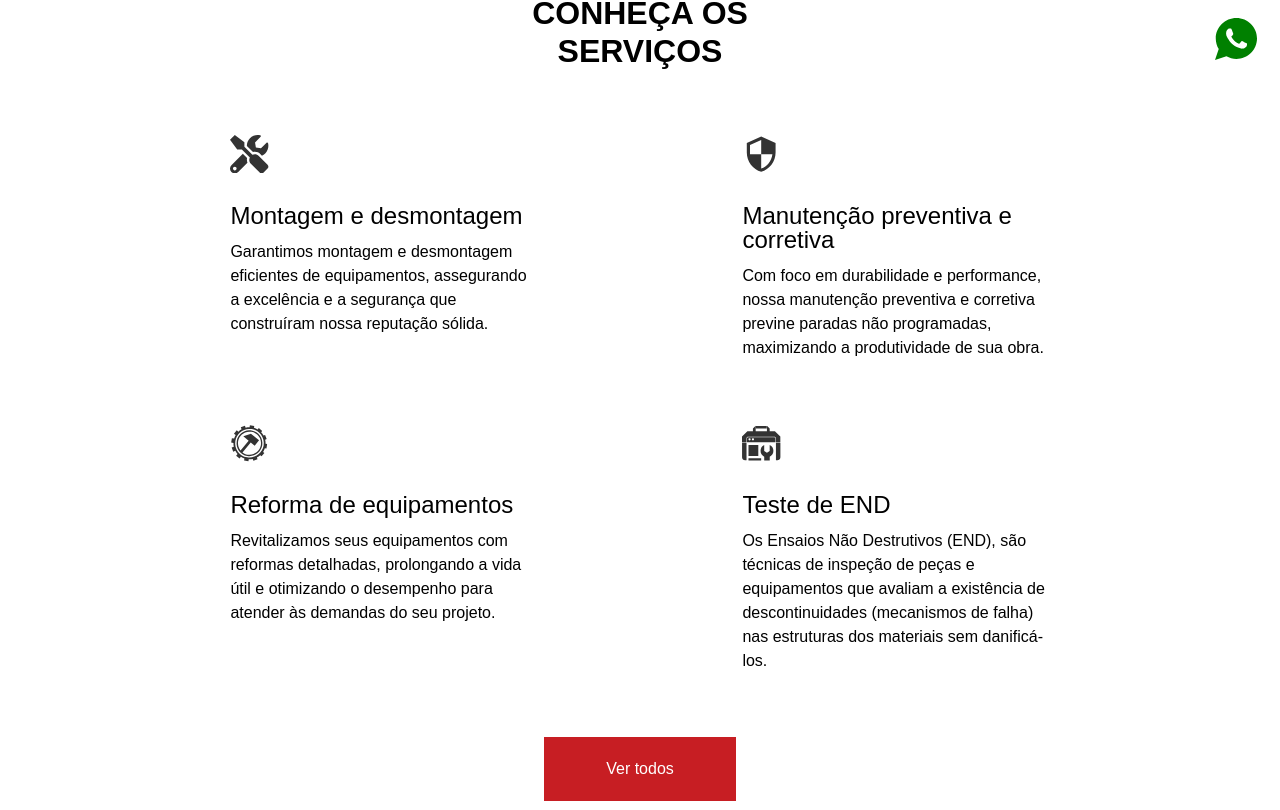
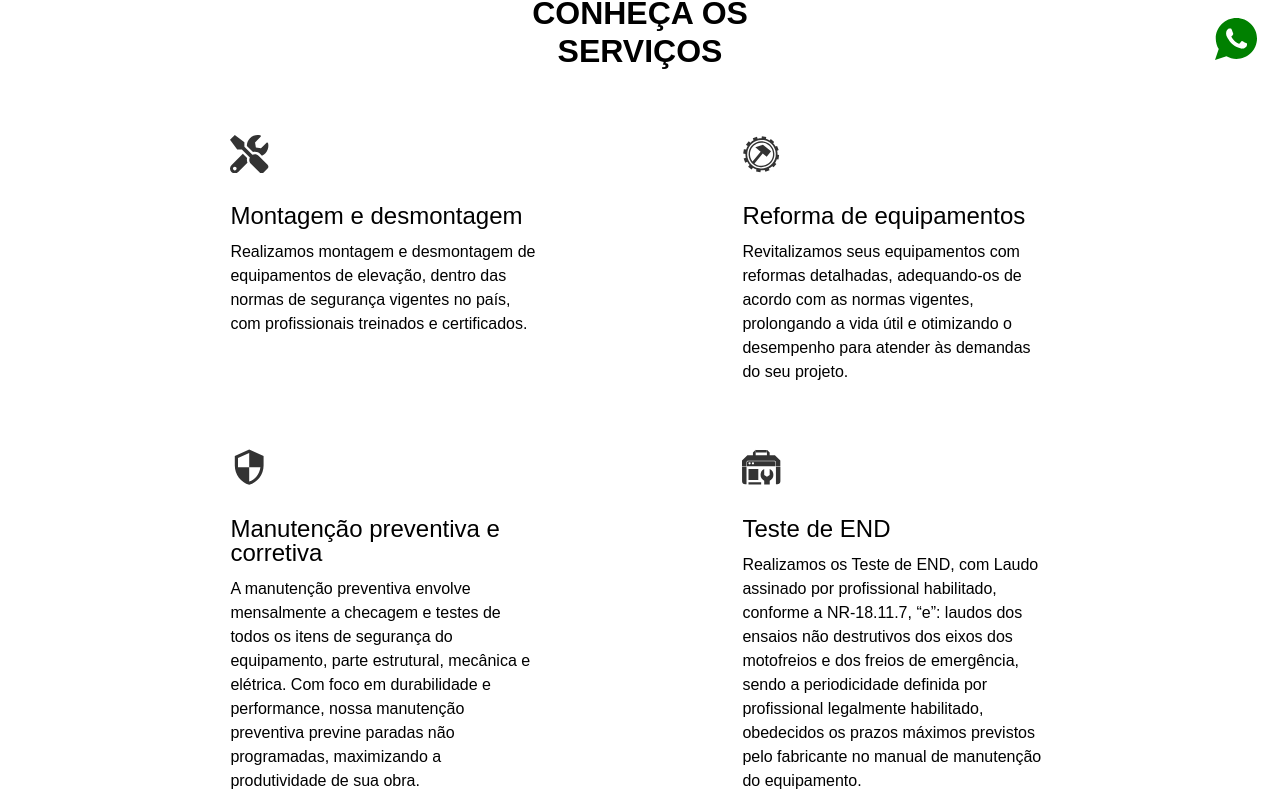
Before and after one commit to zzzBECK/brasequip, a React (Vite) app: page / in a window 1280 px wide. Shown: the part 710-1520 px from the top of the page. Built offline with nearby package versions, Linux system fonts and the light colour scheme.

Commit message:
some text ajusts according to client document and fixed breadscrumb link to home bug

```diff
--- a/src/components/BreadScrumb/index.tsx
+++ b/src/components/BreadScrumb/index.tsx
@@ -7,10 +7,17 @@ interface BreadScrumbProps {
 }
 
 export default function BreadScrumb({ title }: BreadScrumbProps) {
+  const scrollToTop = () => {
+    window.scrollTo({
+      top: 0,
+    });
+  };
+
   return (
     <BreadContainer>
       <NavLink
         to={"/"}
+        onClick={scrollToTop}
         style={{
           textDecoration: "none",
           color: "inherit",
--- a/src/pages/Home/index.tsx
+++ b/src/pages/Home/index.tsx
@@ -48,7 +48,7 @@ export default function Home() {
 
     const targetPosition = headerRef.current.offsetHeight;
     const startPosition = window.pageYOffset;
-    const distance = targetPosition - startPosition - 50;
+    const distance = targetPosition - startPosition - 30;
     const startTime =
       "now" in window.performance ? performance.now() : new Date().getTime();
 
@@ -97,8 +97,8 @@ export default function Home() {
             <p data-aos="zoom-in" data-aos-offset="-100">
               Especialistas em elevação, a BRASEQUIP oferece venda e locação de
               equipamentos de alta performance para sua obra. Nosso compromisso
-              com a segurança e eficiência é inabalável. Descubra soluções ágeis
-              para guindastes, mini-gruas e muito mais.
+              com a segurança e eficiência é inabalável. Oferecemos soluções
+              ágeis e orientações na escolha do equipamento ideal.
             </p>
             <Button
               text="Ver mais"
@@ -123,32 +123,30 @@ export default function Home() {
         <ServicesRow>
           <ServiceCard
             title="Montagem e desmontagem"
-            description="Garantimos montagem e desmontagem eficientes de equipamentos,
-              assegurando a excelência e a segurança que construíram nossa
-              reputação sólida."
+            description="Realizamos montagem e desmontagem de equipamentos de elevação, dentro das normas de segurança vigentes no país, com profissionais treinados e certificados."
             Icon={FaTools}
             fadeType="right"
             linkTo={"servico/montagem"}
           />
           <ServiceCard
+            title="Reforma de equipamentos"
+            description="Revitalizamos seus equipamentos com reformas detalhadas, adequando-os de acordo com as normas vigentes, prolongando a vida útil e otimizando o desempenho para atender às demandas do seu projeto."
+            Icon={GiGearHammer}
+            fadeType="right"
+            linkTo={"servico/reforma"}
+          />
+        </ServicesRow>
+        <ServicesRow>
+          <ServiceCard
             title="Manutenção preventiva e corretiva"
-            description="Com foco em durabilidade e performance, nossa manutenção preventiva e corretiva previne paradas não programadas, maximizando a produtividade de sua obra."
+            description="A manutenção preventiva envolve mensalmente a checagem e testes de todos os itens de segurança do equipamento, parte estrutural, mecânica e elétrica. Com foco em durabilidade e performance, nossa manutenção preventiva previne paradas não programadas, maximizando a produtividade de sua obra."
             Icon={MdSecurity}
             fadeType="left"
             linkTo={"servico/manutencao"}
           />
-        </ServicesRow>
-        <ServicesRow>
-          <ServiceCard
-            title="Reforma de equipamentos"
-            description="Revitalizamos seus equipamentos com reformas detalhadas, prolongando a vida útil e otimizando o desempenho para atender às demandas do seu projeto."
-            Icon={GiGearHammer}
-            fadeType="right"
-            linkTo={"servico/reforma"}
-          />
           <ServiceCard
             title="Teste de END"
-            description="Os Ensaios Não Destrutivos (END), são técnicas de inspeção de peças e equipamentos que avaliam a existência de descontinuidades (mecanismos de falha) nas estruturas dos materiais sem danificá-los."
+            description="Realizamos os Teste de END, com Laudo assinado por profissional habilitado, conforme a NR-18.11.7, “e”: laudos dos ensaios não destrutivos dos eixos dos motofreios e dos freios de emergência, sendo a periodicidade definida por profissional legalmente habilitado, obedecidos os prazos máximos previstos pelo fabricante no manual de manutenção do equipamento."
             Icon={SiGooglesearchconsole}
             fadeType="left"
             linkTo={"servico/end"}
--- a/src/pages/Servico/components/Art/index.tsx
+++ b/src/pages/Servico/components/Art/index.tsx
@@ -11,13 +11,16 @@ export default function Art() {
           gap: "1em",
         }}
       >
-        <h2>Emissão de ART para Todos os Serviços</h2>
+        <h2>EMPRESA REGISTRADA NO CREA-DF SOB O N.º 11727</h2>
         <p>
-          Nosso compromisso com a excelência e a legalidade se reflete na
-          emissão de ART para todos os serviços contratados. Este documento,
-          essencial para a regulamentação da atividade profissional, valida a
-          responsabilidade técnica sobre a execução dos serviços, reforçando a
-          seriedade e o profissionalismo de nosso trabalho.
+          Empresa e responsável técnico habilitados junto ao CREA, para
+          desempenho das atividades de reforma e adequação, montagem, manutenção
+          e desmontagem de equipamentos para elevação. Nosso compromisso com a
+          excelência e a legalidade se reflete na emissão de ART para todos os
+          serviços contratados. Este documento, essencial para a regulamentação
+          da atividade profissional, valida a responsabilidade técnica sobre a
+          execução dos serviços, reforçando a seriedade e o profissionalismo de
+          nosso trabalho.
         </p>
         <p>
           Com a ART e o seguro de responsabilidade civil, você tem a garantia de
--- a/src/pages/Servico/components/End/index.tsx
+++ b/src/pages/Servico/components/End/index.tsx
@@ -19,6 +19,27 @@ export default function End() {
           nossos especialistas realizam análises profundas para detectar
           qualquer irregularidade, promovendo a segurança e a longevidade dos
           seus equipamentos.
+        </p>
+        <p>
+          Realizamos os Testes de END com Laudo assinado por profissional
+          habilitado, conforme a NR-18.11.7, “e”:{" "}
+          <i>
+            laudos dos ensaios não destrutivos dos eixos dos motofreios e dos
+            freios de emergência, sendo a periodicidade definida por
+            profissional legalmente habilitado, obedecidos os prazos máximos
+            previstos pelo fabricante no manual de manutenção do equipamento.
+          </i>
+        </p>
+        <p>
+          Os Ensaios Não Destrutivos (END), são técnicas de inspeção de peças e
+          equipamentos que avaliam a existência de descontinuidades (mecanismos
+          de falha) nas estruturas dos materiais sem danificá-los. Os testes são
+          feitos diretamente nas peças que serão colocadas em serviço, não
+          deixando dúvidas quanto a sua representatividade. Com a utilização dos
+          (END) é possível, garantir a qualidade do produto, prevenir acidentes,
+          perdas de vidas humanas, reduzir manutenções corretivas nos
+          equipamentos. Utilizamos as técnicas de END, a seguir: ultrassom,
+          partículas magnéticas e líquidos penetrantes.
         </p>
         <h2>Tecnologias Avançadas para Diagnóstico Preciso</h2>
         <p>
--- a/src/pages/Servico/components/Manutencao/index.tsx
+++ b/src/pages/Servico/components/Manutencao/index.tsx
@@ -13,10 +13,22 @@ export default function Manutencao() {
       >
         <h2>Serviços de Manutenção Especializados</h2>
         <p>
-          Nossos serviços de manutenção preventiva e corretiva são desenhados
-          para minimizar o risco de paradas inesperadas e prolongar a vida útil
-          dos seus equipamentos. Por meio de inspeções regulares e manutenção
-          programada, prevenimos problemas antes que eles ocorram.
+          A manutenção preventiva envolve mensalmente a checagem e testes de
+          todos os itens de segurança do equipamento, parte estrutural, mecânica
+          e elétrica. Com foco em durabilidade e performance, nossa manutenção
+          preventiva previne paradas não programadas, maximizando a
+          produtividade de sua obra.
+        </p>
+        <p>
+          A manutenção corretiva é a manutenção que ocorre quando menos se
+          espera ou não se previu, por uma falha do equipamento, oscilações na
+          rede elétrica, excesso de peso, utilização por pessoa não habilitada
+          ou por erro operacional, sendo o atendimento para correção realizado
+          <b>
+            {" "}
+            no mínimo em 03 (três) e no máximo em 24 (vinte e quatro) horas
+          </b>
+          , após o comunicado (Aviso de Chamada) do(a) Locatário(a) à Locadora.
         </p>
         <p>
           Contamos com uma equipe técnica altamente qualificada, pronta para
--- a/src/pages/Servico/index.tsx
+++ b/src/pages/Servico/index.tsx
@@ -53,7 +53,7 @@ function selectTitle(type: string) {
     case "fixacao":
       return "Projeto de Fixação";
     case "art":
-      return "ART";
+      return "EMPRESA REGISTRADA NO CREA-DF SOB O N.º 11727";
     case "end":
       return "Teste de END";
     case "elevador":
@@ -90,7 +90,14 @@ export default function Servico() {
       </HeaderContainer>
 
       <Content className="padding">
-        <BreadScrumb title={selectTitle(type as string)} />
+        <BreadScrumb
+          title={
+            selectTitle(type as string) ===
+            "EMPRESA REGISTRADA NO CREA-DF SOB O N.º 11727"
+              ? "ART"
+              : selectTitle(type as string)
+          }
+        />
         {selectService(type as string)}
       </Content>
     </WholePage>
```
